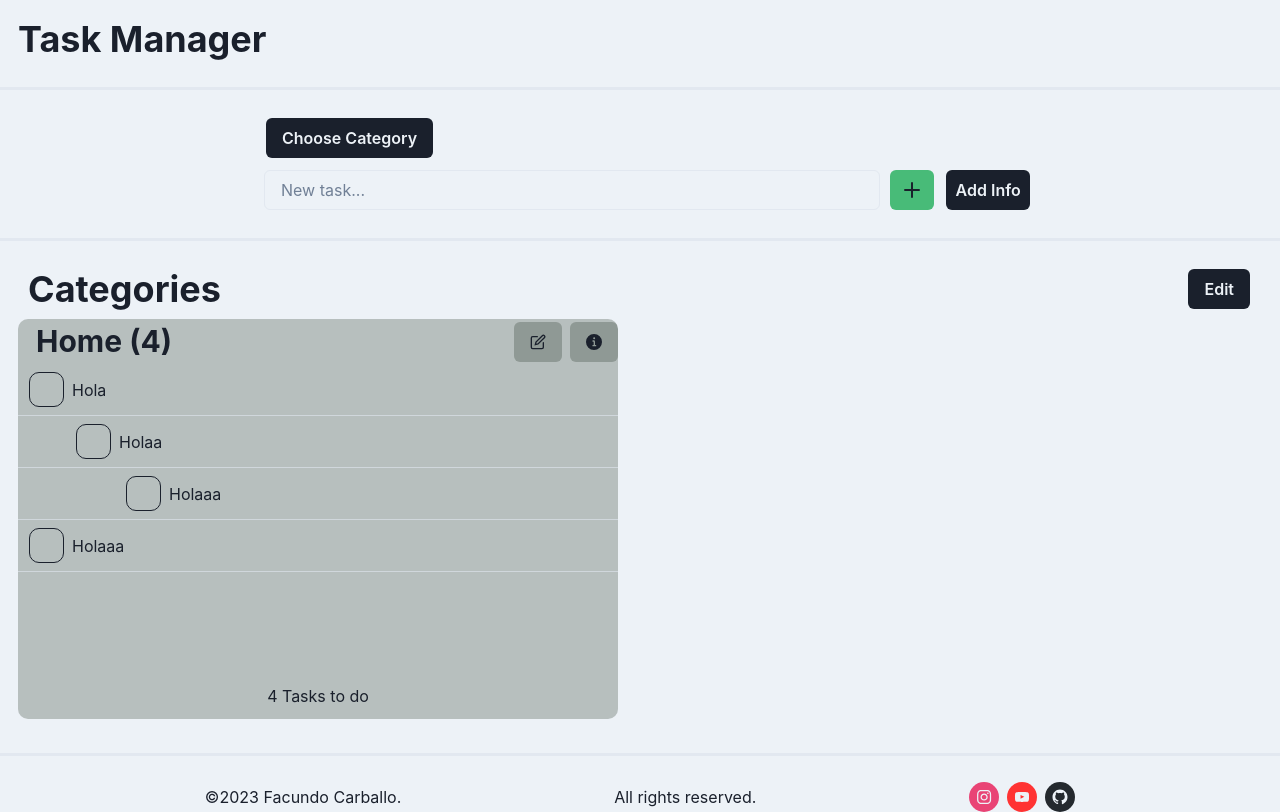
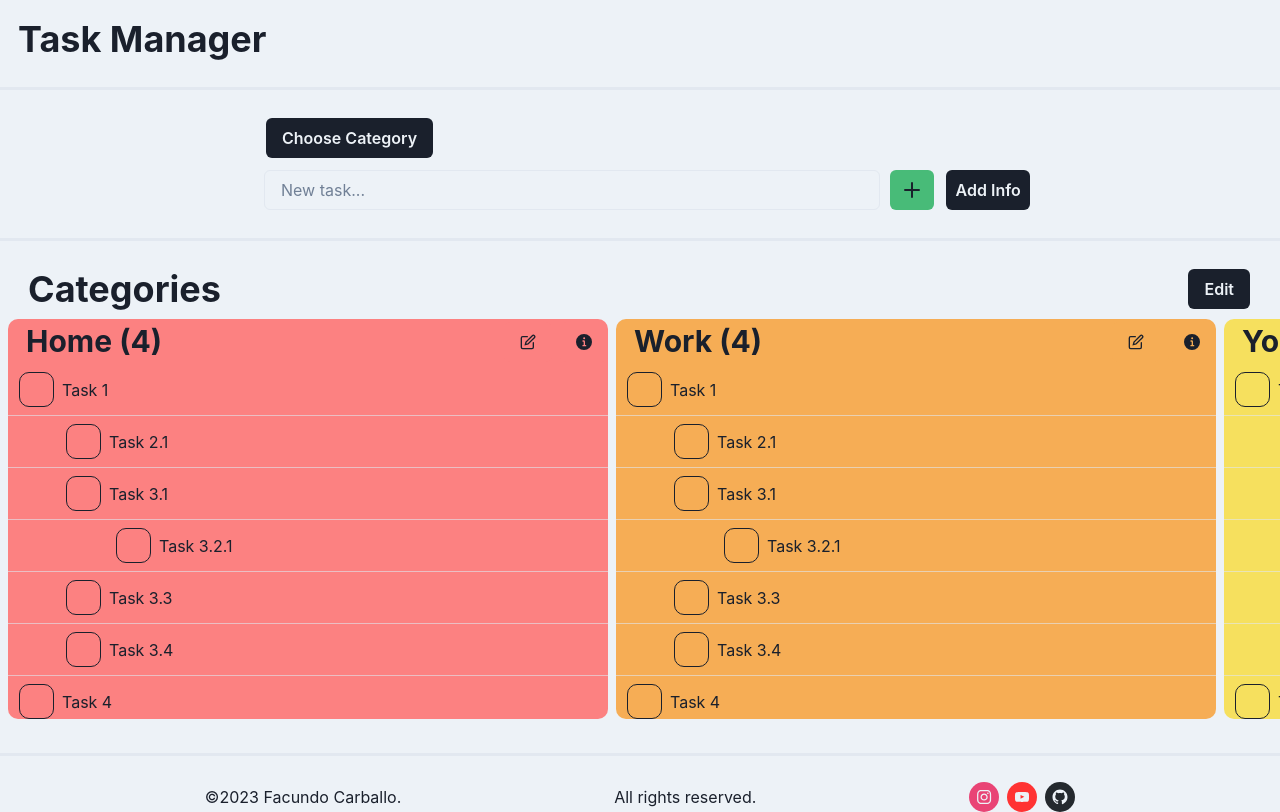
Before and after one commit to facundocarballo/task-manager-go, a Next.js app in the folder web/task-manager/: page / in a window 1280 px wide. Built offline with nearby package versions, Linux system fonts and the light colour scheme.

Commit message:
Categories, Tasks and Context with Test Data

```diff
--- a/web/task-manager/pages/_app.tsx
+++ b/web/task-manager/pages/_app.tsx
@@ -1,13 +1,16 @@
 import type { AppProps } from 'next/app'
 import { ChakraProvider } from '@chakra-ui/react'
-import theme  from '@/styles/theme';
+import theme from '@/styles/theme';
+import { ContextProvider } from '@/src/context';
 
 export default function App({ Component, pageProps }: AppProps) {
   return (
     <>
+      <ContextProvider>
         <ChakraProvider theme={theme}>
           <Component {...pageProps} />
         </ChakraProvider>
+      </ContextProvider>
 
     </>
   )
--- a/web/task-manager/src/components/Category.tsx
+++ b/web/task-manager/src/components/Category.tsx
@@ -9,7 +9,7 @@ import {
    AlertDialogOverlay,
    AlertDialogCloseButton,
 } from '@chakra-ui/react'
-import React from 'react';
+import React, { ReactElement } from 'react';
 import { ITask, Task } from './Task';
 
 
@@ -29,6 +29,20 @@ export const Category = ({ title, description, tasks, color }: ICategory) => {
    const cancelRef = React.useRef(null)
    // Context
    // Methods
+   const renderTasks = (task: ITask): any => {
+      if (task.subtasks == null) {
+         return (
+            <>
+               <Task
+                  title={task.title}
+                  level={task.level}
+                  subtasks={null}
+               />
+            </>
+         );
+      }
+      return task.subtasks.map((subtask) => renderTasks(subtask))
+   };
    // Component
    return (
       <>
@@ -84,9 +98,7 @@ export const Category = ({ title, description, tasks, color }: ICategory) => {
             </HStack>
             {
                tasks.map((task) => {
-                  return (
-                     <Task title={task.title} level={task.level} />
-                  )
+                  return renderTasks(task)
                })
             }
             <Spacer />
--- a/web/task-manager/src/components/Task.tsx
+++ b/web/task-manager/src/components/Task.tsx
@@ -13,7 +13,8 @@ import React from 'react';
 
 export interface ITask {
     title: string,
-    level: number
+    level: number,
+    subtasks: ITask[] | null
 }
 
 export const Task = ({title, level}: ITask) => {
--- /dev/null
+++ b/web/task-manager/src/context/index.tsx
@@ -0,0 +1,33 @@
+import React from "react";
+import { ITaskManagerContext } from "./interface";
+import { ICategory } from "../components/Category";
+import { DATA_CATEGORIES } from "../data/categories";
+
+// Context Initialization
+const TaskManagerContext = React.createContext<ITaskManagerContext>({
+    // React useState attributes
+    categories: null,
+
+    // React useState methods
+    setCategories: () => { }
+});
+
+// Context Creation
+export const ContextProvider: React.FC<any> = (props: any) => {
+    // React useState variables
+    const [categories, setCategories] = React.useState<ICategory[] | null>(DATA_CATEGORIES);
+
+    const values = {
+        categories,
+
+        setCategories
+    };
+
+    return <TaskManagerContext.Provider value={values}>{props.children}</TaskManagerContext.Provider>
+}
+
+export const useProvider = () => {
+    const context = React.useContext(TaskManagerContext);
+    if (!context) throw new Error('useProvider have to be inside of the PhotoSyncContext');
+    return context;
+};
--- /dev/null
+++ b/web/task-manager/src/context/interface.tsx
@@ -0,0 +1,9 @@
+import { ICategory } from "../components/Category";
+
+export interface ITaskManagerContext {
+    // React useState attributes
+    categories: ICategory[] | null,
+
+    // React useState methods
+    setCategories: (_categories: ICategory[]|null) => void
+}
--- /dev/null
+++ b/web/task-manager/src/data/categories.tsx
@@ -0,0 +1,100 @@
+import { ICategory } from "../components/Category";
+import { ITask } from "../components/Task";
+
+export const DATA_TASKS: ITask[] = [
+    {
+        title: 'Task 1',
+        level: 0,
+        subtasks: null
+    },
+    {
+        title: 'Task 2',
+        level: 0,
+        subtasks: [
+            {
+                title: 'Task 2.1',
+                level: 1,
+                subtasks: null
+            }
+        ]
+    },
+
+    {
+        title: 'Task 3',
+        level: 0,
+        subtasks: [
+            {
+                title: 'Task 3.1',
+                level: 1,
+                subtasks: null
+            },
+            {
+                title: 'Task 3.2',
+                level: 1,
+                subtasks: [
+                    {
+                        title: 'Task 3.2.1',
+                        level: 2,
+                        subtasks: null
+                    },
+                ]
+            },
+            {
+                title: 'Task 3.3',
+                level: 1,
+                subtasks: null
+            },
+            {
+                title: 'Task 3.4',
+                level: 1,
+                subtasks: null
+            },
+        ]
+    },
+
+    {
+        title: 'Task 4',
+        level: 0,
+        subtasks: null
+    }
+
+];
+
+export const DATA_CATEGORIES: ICategory[] = [
+    {
+        color: 'FC8181',
+        title: 'Home',
+        description: 'Task of home',
+        tasks: DATA_TASKS
+    },
+    {
+        color: 'F6AD55',
+        title: 'Work',
+        description: 'Task of Work',
+        tasks: DATA_TASKS
+    },
+    {
+        color: 'F6E05E',
+        title: 'YouTube',
+        description: 'Task of YouTube',
+        tasks: DATA_TASKS
+    },
+    {
+        color: '68D391',
+        title: 'Personal Projects',
+        description: 'Task of Personal Projects',
+        tasks: DATA_TASKS
+    },
+    {
+        color: '4FD1C5',
+        title: 'University',
+        description: 'Task of University',
+        tasks: DATA_TASKS
+    },
+    {
+        color: '63B3ED',
+        title: 'Gym',
+        description: 'Task of Gym',
+        tasks: DATA_TASKS
+    }
+]
--- a/web/task-manager/src/subpages/Categories.tsx
+++ b/web/task-manager/src/subpages/Categories.tsx
@@ -2,29 +2,13 @@ import { Box, Button, HStack, Heading, Spacer, VStack } from '@chakra-ui/react';
 import React from 'react';
 import { Category } from '../components/Category';
 import { ITask } from '../components/Task';
+import { useProvider } from '../context';
 
 export const Categories = () => {
     // Attributes
     // Context
+    const { categories } = useProvider();
     // Methods
-    const tasks: ITask[] = [
-        {
-            title: 'Hola',
-            level: 0
-        },
-        {
-            title: 'Holaa',
-            level: 1
-        },
-        {
-            title: 'Holaaa',
-            level: 2
-        },
-        {
-            title: 'Holaaa',
-            level: 0
-        },
-    ]
     // Component
     return (
         <VStack w='full'>
@@ -39,12 +23,17 @@ export const Categories = () => {
             </HStack>
             <HStack w='full' overflowX='scroll'>
                 <Box w='10px' />
-                <Category
-                    title="Home"
-                    description='The description of Home Category'
-                    color='2324'
-                    tasks={tasks}
-                />
+                {
+                    categories == null ? null :
+                    categories.map((cat) =>
+                        <Category
+                            title={cat.title}
+                            description={cat.description}
+                            color={cat.color}
+                            tasks={cat.tasks}
+                        />
+                    )
+                }
                 <Box w='10px' />
             </HStack>
         </VStack>
```
Also changed, not shown: web/task-manager/src/context/README.md (added).
